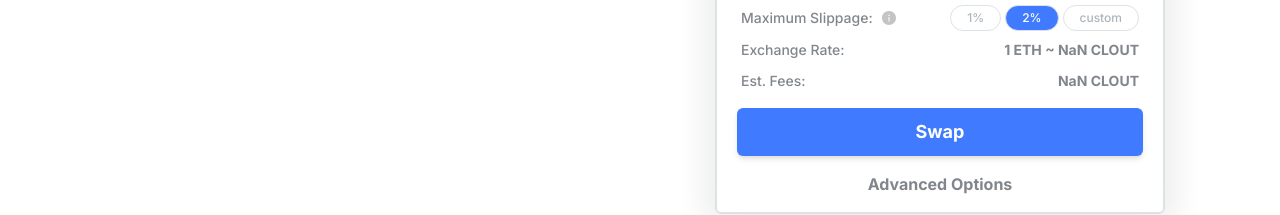
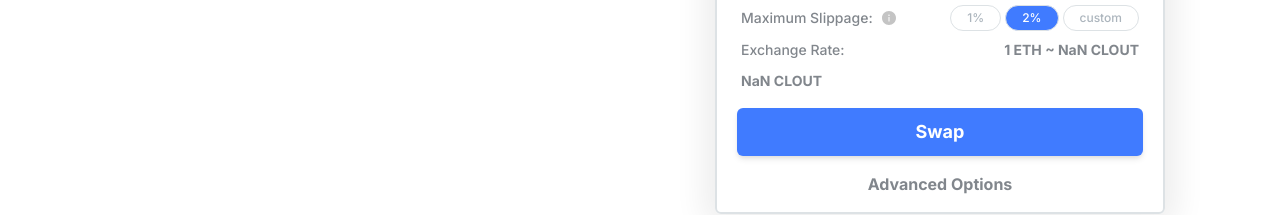
Before and after one commit to bitswap-network/exchange-frontend, a React (Create React App) app: page / in a window 1280 px wide. Shown: the part 546-761 px from the top of the page. Built offline with nearby package versions, Linux system fonts and the light colour scheme; no server answers.

Commit message:
remove fees

```diff
--- a/src/pages/Home/Home.tsx
+++ b/src/pages/Home/Home.tsx
@@ -393,7 +393,7 @@ export function Home(): React.ReactElement {
                     </Text>
                 </HStack>
                 <HStack w="full" justify="space-between" px="6" color="#81868C">
-                    <Text fontSize="14px">Est. Fees:</Text>
+                    {/* <Text fontSize="14px">Est. Fees:</Text> */}
                     <Text fontSize="14px" fontWeight="bold">
                         {orderSide === "buy"
                             ? `${+(parseFloat(orderCloutQuantity) * 0.01).toFixed(4)} ${globalVars.BITCLOUT}`
```
